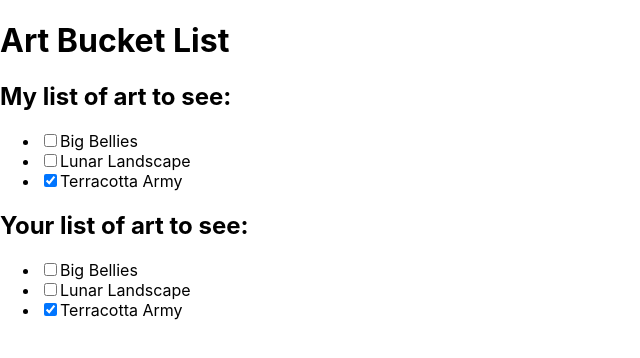
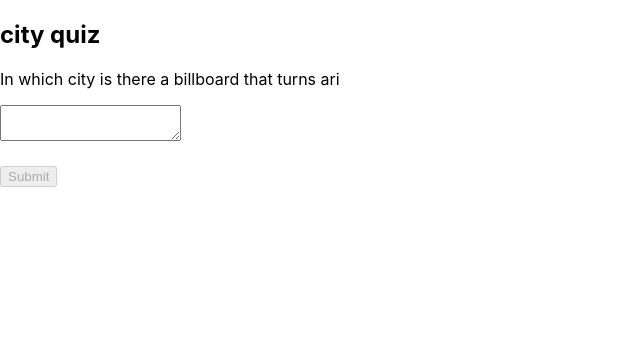
Before and after one commit to nightfury214/passing-Props-to-a-Component, a React (Create React App) app in the folder app/: page / in a window 1280 px wide. Shown: the top 358 px of the page, without its empty margins (0-640 px from the left). Built offline with nearby package versions, Linux system fonts and the light colour scheme.

Commit message:
Reacting to input with state

```diff
--- a/app/src/App.js
+++ b/app/src/App.js
@@ -644,71 +644,129 @@
 // }
 
 
-let nextId = 3;
-const initialList = [
-  { id: 0, title: 'Big Bellies', seen: false },
-  { id: 1, title: 'Lunar Landscape', seen: false },
-  { id: 2, title: 'Terracotta Army', seen: true },
-];
+// let nextId = 3;
+// const initialList = [
+//   { id: 0, title: 'Big Bellies', seen: false },
+//   { id: 1, title: 'Lunar Landscape', seen: false },
+//   { id: 2, title: 'Terracotta Army', seen: true },
+// ];
 
 
-export default function BucketList() {
-  const [myList, setMyList] = useState(initialList);
-  const [yourList, setYourList] = useState(initialList);
+// export default function BucketList() {
+//   const [myList, setMyList] = useState(initialList);
+//   const [yourList, setYourList] = useState(initialList);
 
-  function handleToggleleMyList(artworkId, nextSeen) {
-    setMyList(myList.map(artwork => {
-      if(artwork.id === artworkId) {
-        return{...artwork, seen: nextSeen}
-      } else return artwork;
-    }));
+//   function handleToggleleMyList(artworkId, nextSeen) {
+//     setMyList(myList.map(artwork => {
+//       if(artwork.id === artworkId) {
+//         return{...artwork, seen: nextSeen}
+//       } else return artwork;
+//     }));
+//   }
+
+//   function handleToggleYourList(artworkId, nextSeen) {
+//     setYourList(yourList.map(artwork => {
+//       if(artwork.id === artworkId) {
+//         return{...artwork, seen:nextSeen};
+//       } else return artwork;
+//     }));
+//   }
+
+//   return (
+//     <>
+//       <h1>Art Bucket List</h1>
+//       <h2>My list of art to see:</h2>
+//       <ItemList
+//         artworks={myList}
+//         onToggle={handleToggleleMyList}
+//       />
+//       <h2>Your list of art to see:</h2>
+//       <ItemList
+//         artworks={yourList}
+//         onToggle={handleToggleYourList}
+//       />
+//     </>
+//   );
+// }
+
+// function ItemList({artworks, onToggle}) {
+//   return(
+//     <ul>
+//       {artworks.map(artwork => (
+//         <li key={artwork.id}>
+//           <label>
+//             <input
+//               type="checkbox"
+//               checked={artwork.seen}
+//               onChange={e => {
+//                 onToggle(
+//                   artwork.id,
+//                 e.target.checked
+//                 );
+//               }}
+//             />
+//             {artwork.title}
+//           </label>
+//         </li>
+//       ))}
+//     </ul>
+//   );
+// }
+
+export default function Form() {
+  const [answer, setAnswer] = useState('');
+  const [error, setError] = useState(null);
+  const [status, setStatus] = useState('typing');
+
+  if(status === 'success') {
+    return <h1>That's right</h1>
   }
 
-  function handleToggleYourList(artworkId, nextSeen) {
-    setYourList(yourList.map(artwork => {
-      if(artwork.id === artworkId) {
-        return{...artwork, seen:nextSeen};
-      } else return artwork;
-    }));
+  async function handleSubmit(e) {
+    e.preventDefault();
+    setStatus('submitting');
+    try {
+      await submitForm(answer);
+      setStatus('success');
+    } catch(err) {
+      setStatus('typing');
+      setError(err);
+    }
+  }
+
+  function handleTextareaChange(e) {
+    setAnswer(e.target.value);
   }
 
   return (
     <>
-      <h1>Art Bucket List</h1>
-      <h2>My list of art to see:</h2>
-      <ItemList
-        artworks={myList}
-        onToggle={handleToggleleMyList}
+    <h2>city quiz</h2>
+    <p>
+      In which city is there a billboard that turns ari
+    </p>
+    <form onSubmit={handleSubmit}>
+      <textarea
+        value={answer}
+        onChange={handleTextareaChange}
+        disabled={status === 'submitting'}
       />
-      <h2>Your list of art to see:</h2>
-      <ItemList
-        artworks={yourList}
-        onToggle={handleToggleYourList}
-      />
+    </form>
+    <br/>
+    <button disabled={answer.length === 0|| status === 'submitting'}>Submit</button>
+    {error !== null && <p className="Error">{error.message}</p>}
     </>
-  );
+  )
 }
 
-function ItemList({artworks, onToggle}) {
-  return(
-    <ul>
-      {artworks.map(artwork => (
-        <li key={artwork.id}>
-          <label>
-            <input
-              type="checkbox"
-              checked={artwork.seen}
-              onChange={e => {
-                onToggle(
-                  artwork.id,
-                e.target.checked
-                );
-              }}
-            />
-            {artwork.title}
-          </label>
-        </li>
-      ))}
-    </ul>
-  );
+function submitForm(answer) {
+  return new Promise((resolve, reject) => {
+    setTimeout(() => {
+      let shouldError = answer.toLowerCase() !== 'lima'
+      if(shouldError) {
+        reject(new Error('Good guess but a wrong answer'));
+      } else {
+        resolve();
+      }
+    }, 1500);
+  });
 }
```
